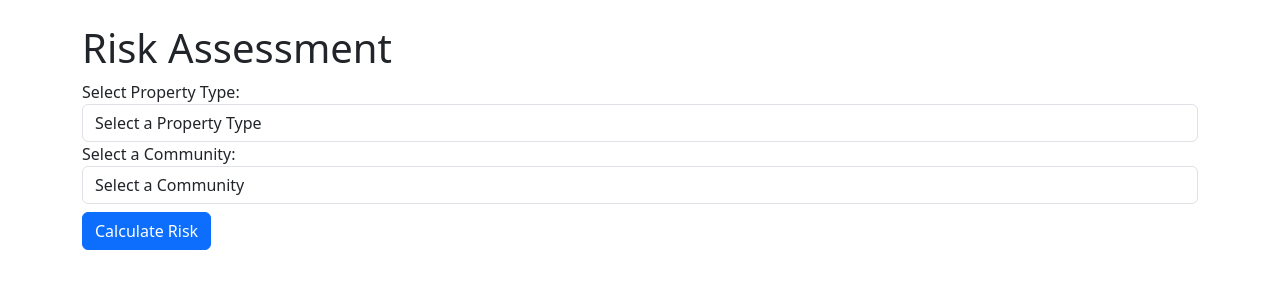
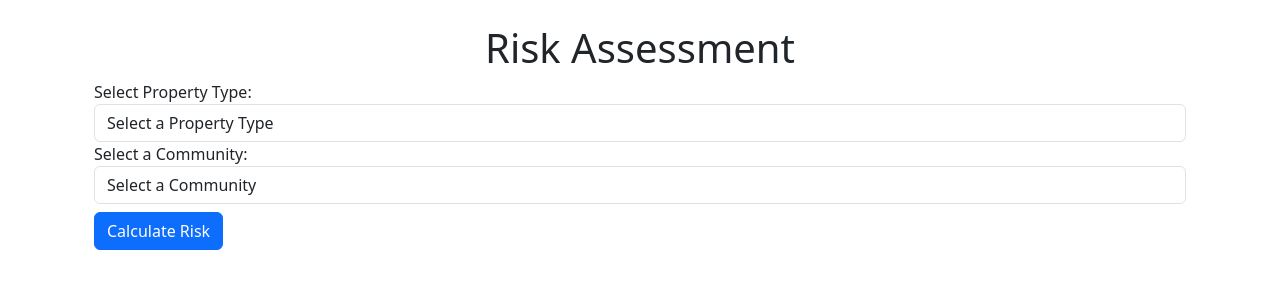
Before and after one commit to hcart15/TRV_WebApp_Deploy, a Flask app: page /risk in a window 1280 px wide. Shown: the part 56-356 px from the top of the page. Run offline with Flask 3, Linux system fonts and the light colour scheme.

Commit message:
Update risk.html

```diff
--- a/templates/risk.html
+++ b/templates/risk.html
@@ -1,39 +1,50 @@
 {% extends "base.html" %}
 
 {% block content %}
-<h1>Risk Assessment</h1>
+<div class="container mt-4">
+    <h1 class="text-center">Risk Assessment</h1>
 
     <form method="POST">
+        <div class="form-group">
             <label for="property_type">Select Property Type:</label>
             <select name="property_type" id="property_type" class="form-control">
-        <option value="" disabled selected>Select a Property Type</option>
+                <option value="" disabled {% if not selected_property %}selected{% endif %}>Select a Property Type</option>
                 {% for property in property_types %}
                 <option value="{{ property }}" {% if property == selected_property %}selected{% endif %}>
                     {{ property }}
                 </option>
                 {% endfor %}
             </select>
+        </div>
 
+        <div class="form-group">
             <label for="community">Select a Community:</label>
             <select name="community" id="community" class="form-control">
-        <option value="" disabled selected>Select a Community</option>
+                <option value="" disabled {% if not selected_community %}selected{% endif %}>Select a Community</option>
                 {% for community in communities %}
                 <option value="{{ community }}" {% if community == selected_community %}selected{% endif %}>
                     {{ community }}
                 </option>
                 {% endfor %}
             </select>
+        </div>
 
         <button type="submit" class="btn btn-primary mt-2">Calculate Risk</button>
     </form>
 
     {% if risk_score is not none and consequence is not none %}
     <div class="alert alert-info mt-3">
-    <strong>Selected Property Type:</strong> {{ selected_property }} <br>
-    <strong>Selected Community:</strong> {{ selected_community }} <br>
-    <strong>Risk Score:</strong> {{ risk_score }} <br>
+        <strong>Selected Property Type:</strong> {{ selected_property }}<br>
+        <strong>Selected Community:</strong> {{ selected_community }}<br>
+        <strong>Risk Score:</strong> {{ risk_score }}<br>
         <strong>Consequence:</strong> {{ consequence }}
     </div>
     {% endif %}
 
+    {% if plot_url %}
+    <div class="graph-container mt-3">
+        <img src="{{ plot_url }}" alt="Risk Assessment Graph" class="img-fluid">
+    </div>
+    {% endif %}
+</div>
 {% endblock %}
```
Lines whose indentation alone changed are shown as unchanged.
